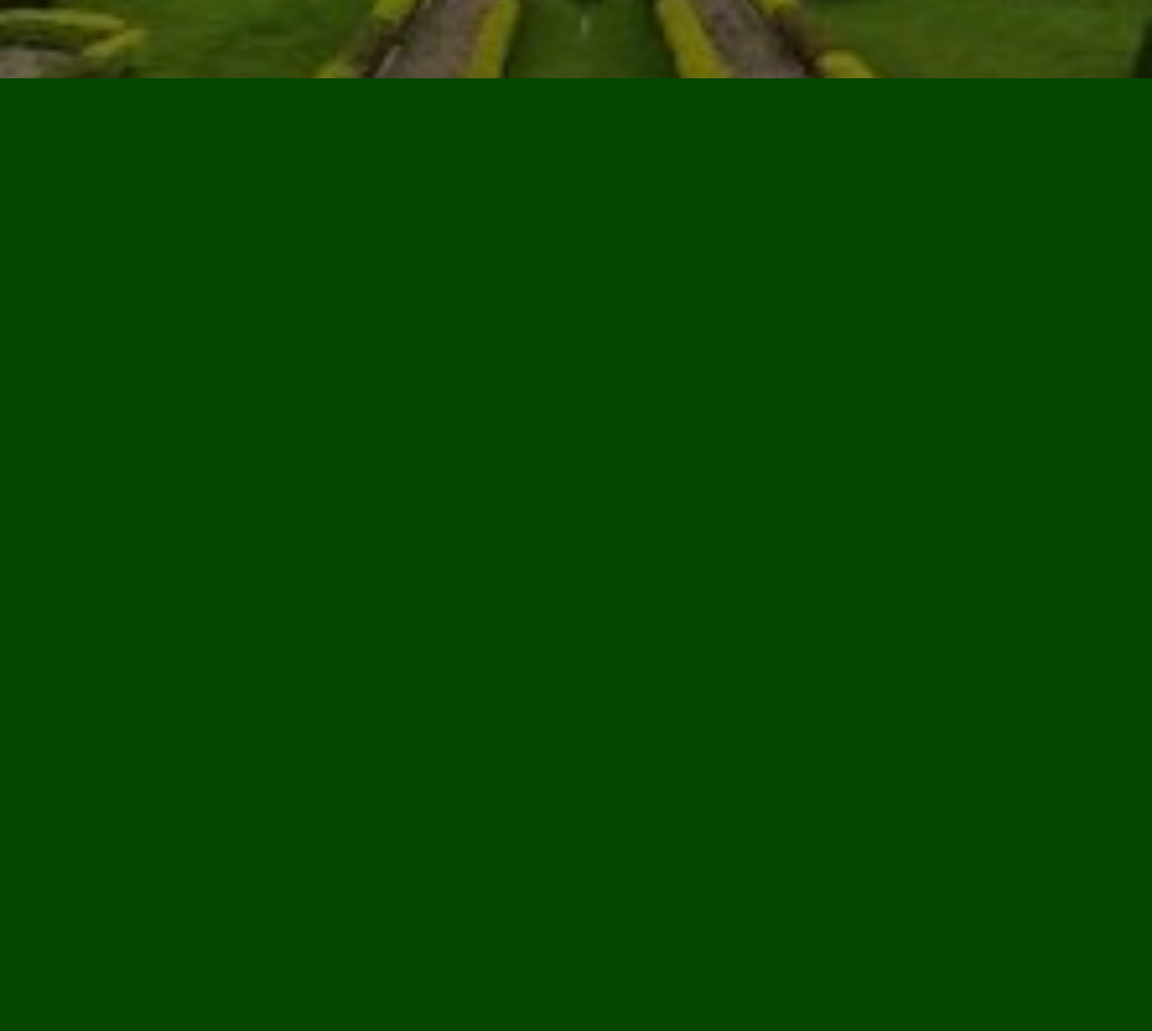
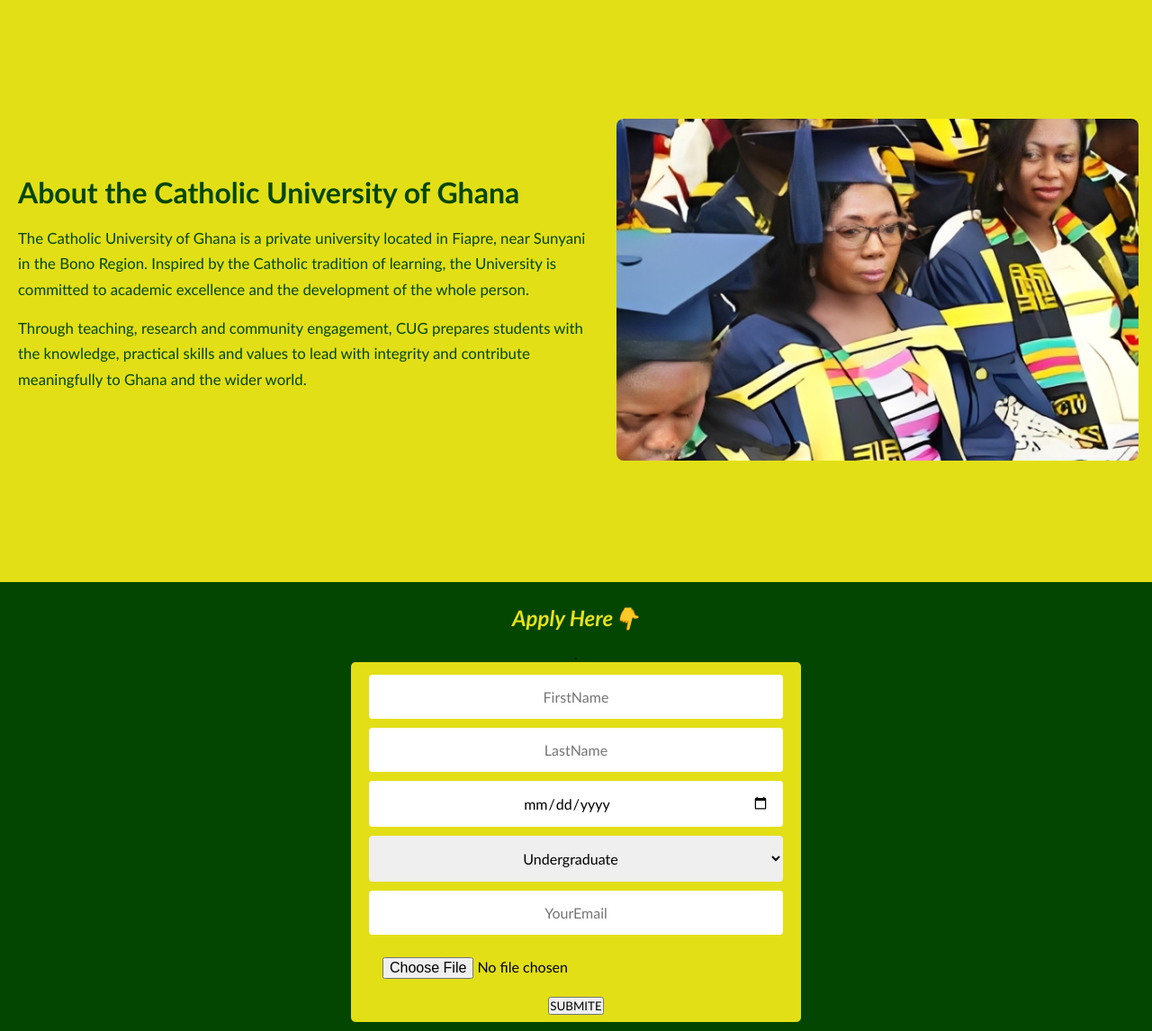
Before and after one commit to Naasei-web/Catholic-university-of-Ghana, a plain HTML site: page index.html in a window 1280 px wide. Shown: the part 503-1649 px from the top of the page at 90% size. Before the commit the page ends 800 px from the top, so only its background shows below. Drawn offline with Linux system fonts and the light colour scheme.

Commit message:
adding an about

```diff
--- a/index.html
+++ b/index.html
@@ -18,12 +18,12 @@
             <span></span>
             <span></span>
         </button>
-        <div class="options" id="primary-navigation">
+        <div class="options" >
             <a href="">HOME</a>
-            <a href="">ABOUT</a>
+            <a href="#about">ABOUT</a>
             <a href="">PROGRAMES</a>
             <a href="">STUDENTS</a>
-            <a href="">ADMISSION</a>
+            <a href="#admission">ADMISSION</a>
         </div>
     </nav>
 
@@ -37,6 +37,56 @@
         <p>Explore our programs and opportunities for students.</p>
 
     </div>
+
+
+
+    <section class="about"  id="about">
+
+
+        <div class="words">
+            <h2 id="about-heading">About the Catholic University of Ghana</h2>
+            <p>
+                The Catholic University of Ghana is a private university located in Fiapre,
+                near Sunyani in the Bono Region. Inspired by the Catholic tradition of
+                learning, the University is committed to academic excellence and the
+                development of the whole person.
+            </p>
+            <p>
+                Through teaching, research and community engagement, CUG prepares students
+                with the knowledge, practical skills and values to lead with integrity and
+                contribute meaningfully to Ghana and the wider world.
+            </p>
+        </div>
+
+        <div class="pic">
+            <img src="assests/grrr.jpg"  class="graduationimg">
+        </div>
+
+    </section>
+
+    <section class="form" id="admission">
+
+
+  <div class="formsh2">
+
+    <h2>Apply Here👇</h2>.
+
+    <div class="forms">
+   <input type="text" placeholder="FirstName" required>
+   <input type="text" placeholder="LastName" required>
+   <input type="date">
+  <select name="Apply As" class="select">
+    <option value="Undergraduate">Undergraduate</option>
+    <option value="Postgraduate">Postgraduate</option>
+  </select>
+   <input type="email" placeholder="YourEmail" required>
+   <input type="file">
+
+   <button>SUBMITE</button>
+
+   </div>
+</div>
+    </section>
 
 
 </section>
--- a/style.css
+++ b/style.css
@@ -4,6 +4,9 @@
     padding: 0;
     box-sizing: border-box;
     font-family:'Trebuchet MS', 'Lucida Sans Unicode', 'Lucida Grande', 'Lucida Sans', Arial, sans-serif
+}
+html{
+    scroll-behavior: smooth;
 }
 img{
    max-width:100%;
@@ -17,6 +20,10 @@ nav{
     justify-content: space-between;
     gap: 16px;
     padding: 10px 30px;
+    width: 100%;
+    position: fixed;
+    top: 0;
+    z-index: 0;
 }
 .logo img{
     display: block;
@@ -76,6 +83,7 @@ nav{
         width: 100%;
         text-align: center;
     }
+
 }
 a:hover{
    background-color: #024602;
@@ -104,7 +112,7 @@ body{
     color: #e6e218;
     background-image:
         linear-gradient(rgba(0, 0, 0, 0.5), rgba(0, 0, 0, 0.5)),
-        url(assests/background.jpg);
+        url(assests/enh.jpg);
     background-repeat: no-repeat;
     background-position: center;
     background-size: cover;
@@ -112,8 +120,123 @@ body{
 
 }
 .hero-content h1{
-    font-size: 3rem;
+    font-size: 5rem;
     color: #afad1b;
     text-align: center;
     margin-bottom: 20px;
 }
+.hero-content p{
+    font-size: 2rem;
+}
+.about{
+    padding: 5px;
+    display: flex;
+    align-items: center;
+    gap: 20px;
+    justify-content: center;
+    background-color: #e2df17;
+    width: 100%;
+    height: 650px;
+}
+
+.words{
+    flex: 1;
+    max-width: 650px;
+    padding: 5px;
+    color: #024602;
+}
+.words h2{
+    margin-bottom: 18px;
+    font-size: 2rem;
+}
+.words p{
+    margin-bottom: 14px;
+    font-size: 1.05rem;
+    line-height: 1.7;
+}
+.pic{
+    flex: 1;
+   max-width:  580px;
+}
+.pic img{
+    display: block;
+    width: 100%;
+    height: 380px;
+    object-fit: cover;
+    border-radius: 8px;
+}
+@media (max-width: 700px){
+    .about{
+        flex-direction: column;
+        gap: 12px;
+        padding: 24px 12px;
+    }
+    .words{
+        padding: 16px;
+    }
+    .pic{
+        width: 100%;
+    }
+     .hero-content p{
+        font-size: 30px;
+    }
+    .hero-content h1{
+        font-size: 3rem;
+    }
+}
+
+.form{
+    display: flex;
+    align-items: center;
+    justify-content: center;
+    flex-direction: column;
+    padding: 10px;
+    width: 100%;
+    height: 100%;
+}
+.forms{
+    background-color:#e2df17;
+    width: 500px;
+    padding: 20px;
+    height: 400px;
+    border-radius: 5px;
+    display: flex;
+    flex-direction: column;
+    align-items: center;
+    justify-content: center;
+}
+.formsh2{
+    text-align: center;
+}
+.formsh2 h2{
+    font-size: 1.5rem;
+    font-style: italic;
+    color: #e6e218;
+    margin: 15px;
+}
+input{
+
+    border-radius: 4px;
+    padding: 15px;
+    font-size: 1rem;
+    text-align: center;
+    cursor: pointer;
+
+    width: 100%;
+    margin: 5px;
+    border: none;
+}
+select{
+
+    border-radius: 4px;
+    padding: 15px;
+    font-size: 1rem;
+    text-align: center;
+    cursor: pointer;
+    width: 100%;
+    margin: 5px;
+    border: none;
+}
+input:focus{
+    outline: none;
+}
```
Also changed, not shown: assests/enh.jpg (added), assests/gr.jpg (added), assests/grrr.jpg (added).
